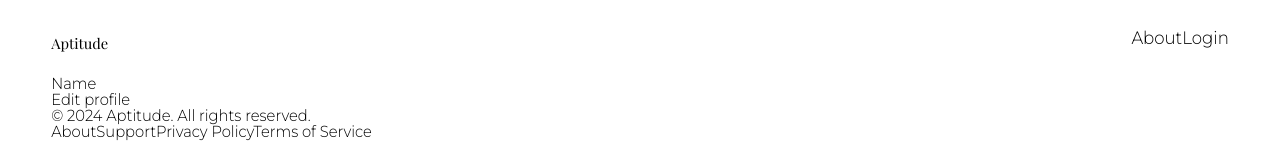
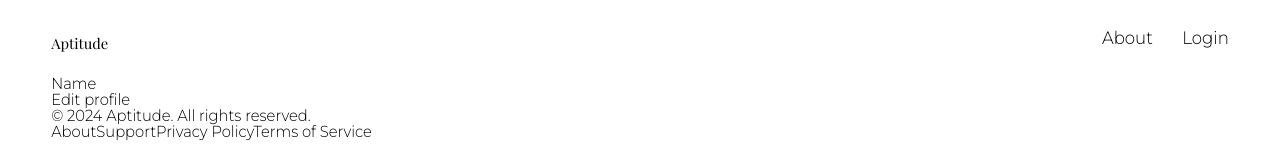
Before and after one commit to gcbel/aptitude, a React (Vite) app in the folder client/: page /profile in a window 1280 px wide. Shown: the top 160 px of the page. Built offline with nearby package versions, Linux system fonts and the light colour scheme; a web font is replaced by a local one; what ldrs would draw is missing.

Commit message:
style: fixes nav styling

```diff
--- a/client/src/components/Nav.jsx
+++ b/client/src/components/Nav.jsx
@@ -46,12 +46,14 @@ export default function Nav() {
 
       {/* FULL SIZE NAV */}
       <div id="main-nav">
-        <div id="main-nav-links">
+        <div>
           {Auth.isLoggedIn() && (
-            <Link to="/profile">{Auth.getUser().username}</Link>
+            <div id="main-nav-links">
+              <Link to="/profile">{Auth.getUser().username}</Link>
+            </div>
           )}
           {!Auth.isLoggedIn() && (
-            <div>
+            <div id="main-nav-links">
               <Link to="/about">About</Link>
               <Link to="/login">Login</Link>
             </div>
--- a/client/src/styles/nav.css
+++ b/client/src/styles/nav.css
@@ -18,8 +18,8 @@
     @apply block md:hidden;
   }
 
-  #ham-nav-button {
-  }
+  /* #ham-nav-button {
+  } */
 
   /* FULL SIZE NAV */
   #main-nav {
@@ -27,6 +27,6 @@
   }
 
   #main-nav-links {
-    @apply text-lg flex flex-col lg:flex-row lg:gap-8;
+    @apply text-lg flex flex-row md:gap-8;
   }
 }
```
